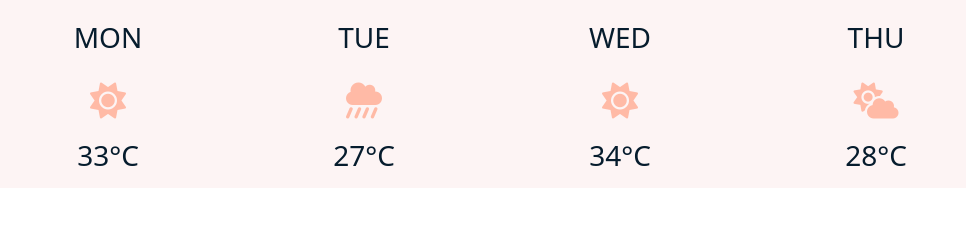
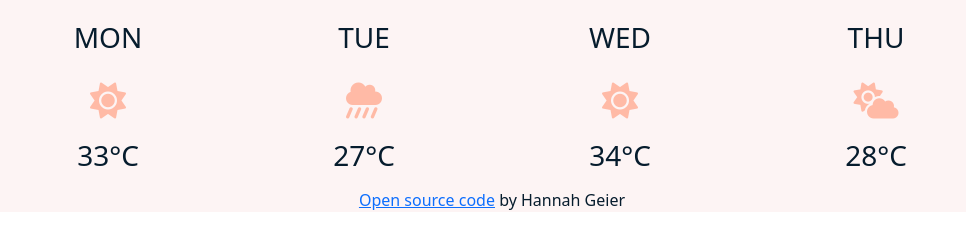
Before and after one commit to hannahgeier/final-project, a website built with Parcel: page index.html in a window 1280 px wide. Shown: the part 349-598 px from the top of the page, without its empty margins (40-1006 px from the left). Built offline with nearby package versions, Linux system fonts and the light colour scheme.

Commit message:
added link to code

```diff
--- a/index.html
+++ b/index.html
@@ -97,6 +97,9 @@
           <h3 class="temperatureDayFour">28°C</p>
         </div>
     </div>
+    <p>
+        <a href="https://github.com/hannahgeier/final-project" target="_blank">Open source code</a>
+        by Hannah Geier</p>
     <script src="src/index.js"></script>
   </body>
 </html>
```
